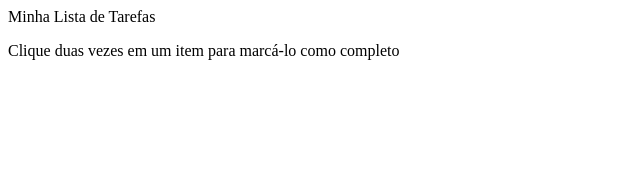
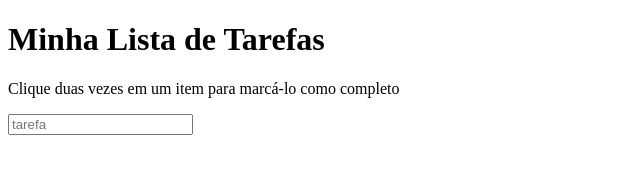
Before and after one commit to marcelli-lima/todo-list, a website: page index.html in a window 1280 px wide. Shown: the whole page, without its empty margins (0-640 px from the left). Drawn offline with Linux system fonts and the light colour scheme.

Commit message:
adicionando o input

```diff
--- a/index.html
+++ b/index.html
@@ -7,7 +7,10 @@
   <title>Todo List</title>
 </head>
 <body>
-  <header>Minha Lista de Tarefas</header>
+  <header>
+    <h1>Minha Lista de Tarefas</h1>
+  </header>
   <p id="funcionamento">Clique duas vezes em um item para marcá-lo como completo</p>
+  <input type="text" id="texto-tarefa" placeholder="tarefa">
 </body>
 </html>
```
